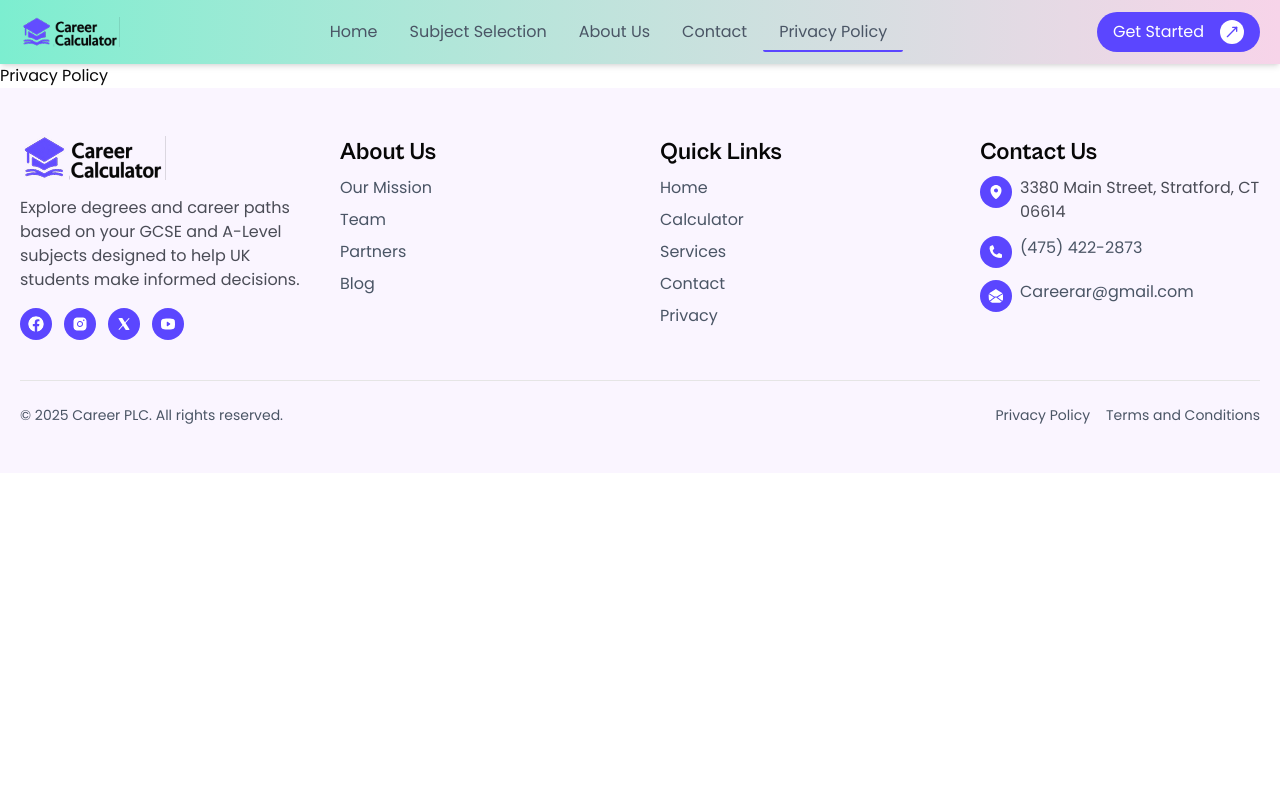
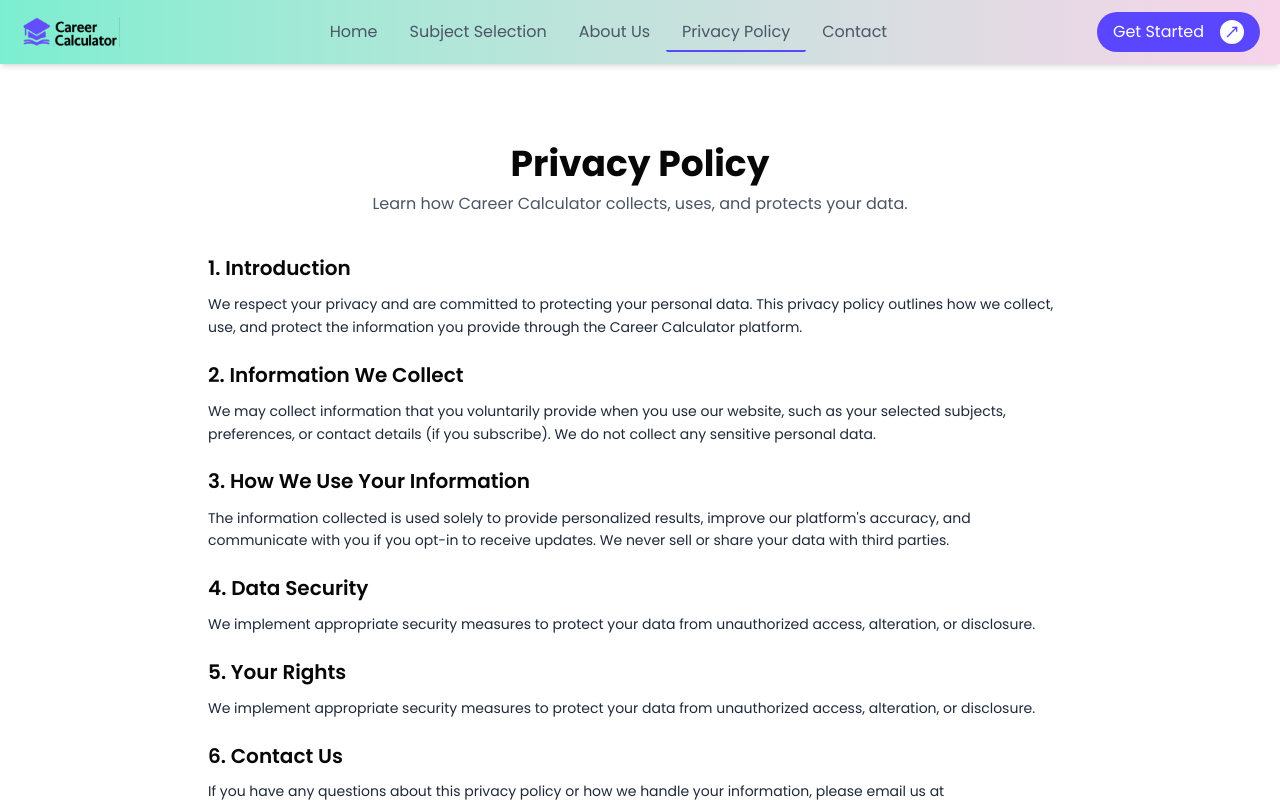
Before and after one commit to backbencherstudio/edisemin-client, a Next.js app: page /privacy-policy in a window 1280 px wide. Shown: the top 802 px of the page. Built offline with nearby package versions, Linux system fonts and the light colour scheme.

Commit message:
privacy policy page done

```diff
--- a/app/(client)/privacy-policy/page.tsx
+++ b/app/(client)/privacy-policy/page.tsx
@@ -1,9 +1,66 @@
-import React from 'react'
+import React from "react";
+
+const privacySections = [
+  {
+    title: "1. Introduction",
+    content:
+      "We respect your privacy and are committed to protecting your personal data. This privacy policy outlines how we collect, use, and protect the information you provide through the Career Calculator platform.",
+  },
+  {
+    title: "2. Information We Collect",
+    content:
+      "We may collect information that you voluntarily provide when you use our website, such as your selected subjects, preferences, or contact details (if you subscribe). We do not collect any sensitive personal data.",
+  },
+  {
+    title: "3. How We Use Your Information",
+    content:
+      "The information collected is used solely to provide personalized results, improve our platform's accuracy, and communicate with you if you opt-in to receive updates. We never sell or share your data with third parties.",
+  },
+  {
+    title: "4. Data Security",
+    content:
+      "We implement appropriate security measures to protect your data from unauthorized access, alteration, or disclosure.",
+  },
+  {
+    title: "5. Your Rights",
+    content:
+      "We implement appropriate security measures to protect your data from unauthorized access, alteration, or disclosure.",
+  },
+  {
+    title: "6. Contact Us",
+    content:
+      'If you have any questions about this privacy policy or how we handle your information, please email us at <a href="mailto:careercc@gmail.com" class="text-[#6C63FF] underline">careercc@gmail.com</a>.',
+    isHTML: true,
+  },
+];
 
 export default function PrivacyPolicy() {
   return (
-    <div>
-      <h1>Privacy Policy</h1>
+    <div className="max-w-4xl mx-auto px-4 py-20">
+      <h1 className="text-3xl md:text-4xl font-bold text-center text-[#070707] mb-2">
+        Privacy Policy
+      </h1>
+      <p className="text-center text-gray-600 mb-10">
+        Learn how Career Calculator collects, uses, and protects your data.
+      </p>
+
+      <div className="space-y-6 text-sm text-gray-800 leading-relaxed">
+        {privacySections.map((section, index) => (
+          <div key={index}>
+            <h2 className="text-xl leading-[126%] font-semibold text-[#070707] mb-3">
+              {section.title}
+            </h2>
+            {section.isHTML ? (
+              <p
+                className="text-sm text-gray-800"
+                dangerouslySetInnerHTML={{ __html: section.content }}
+              />
+            ) : (
+              <p>{section.content}</p>
+            )}
+          </div>
+        ))}
+      </div>
     </div>
-  )
+  );
 }
--- a/app/_components/navbar.tsx
+++ b/app/_components/navbar.tsx
@@ -11,8 +11,8 @@ const navItems = [
   { name: "Home", href: "/" },
   { name: "Subject Selection", href: "/subject-selection" },
   { name: "About Us", href: "/about-us" },
+  { name: "Privacy Policy", href: "/privacy-policy" },
   { name: "Contact", href: "/contact" },
-  { name: "Privacy Policy", href: "/privacy-policy" },
 ];
 
 export default function Navbar() {
```
